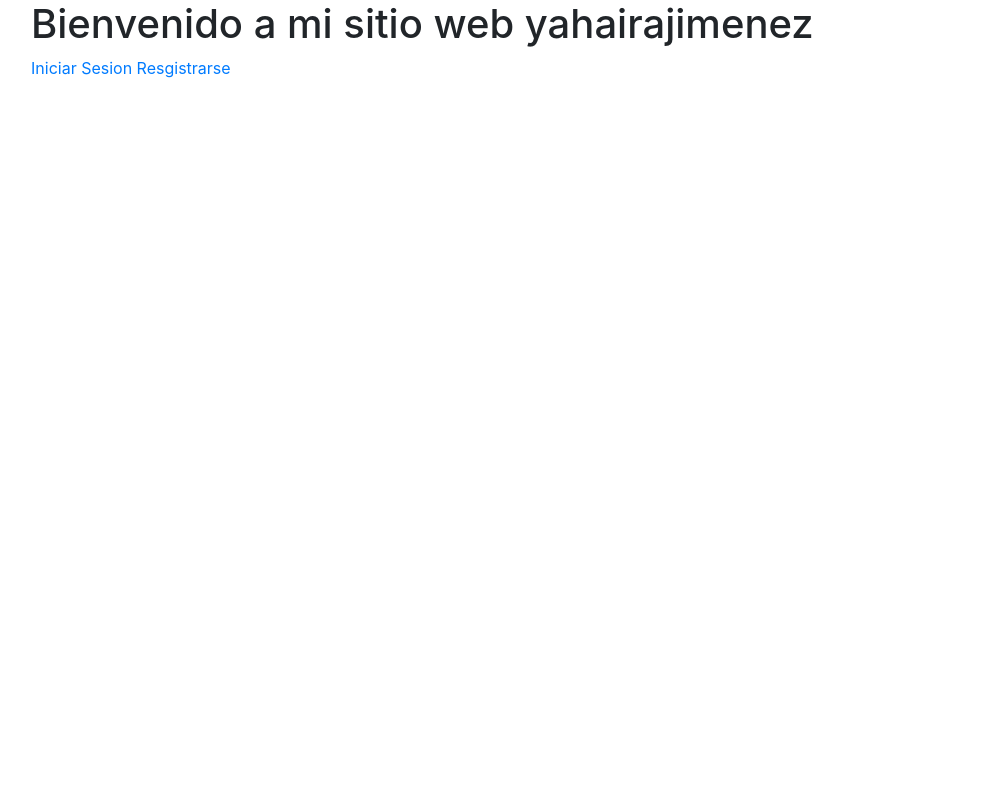
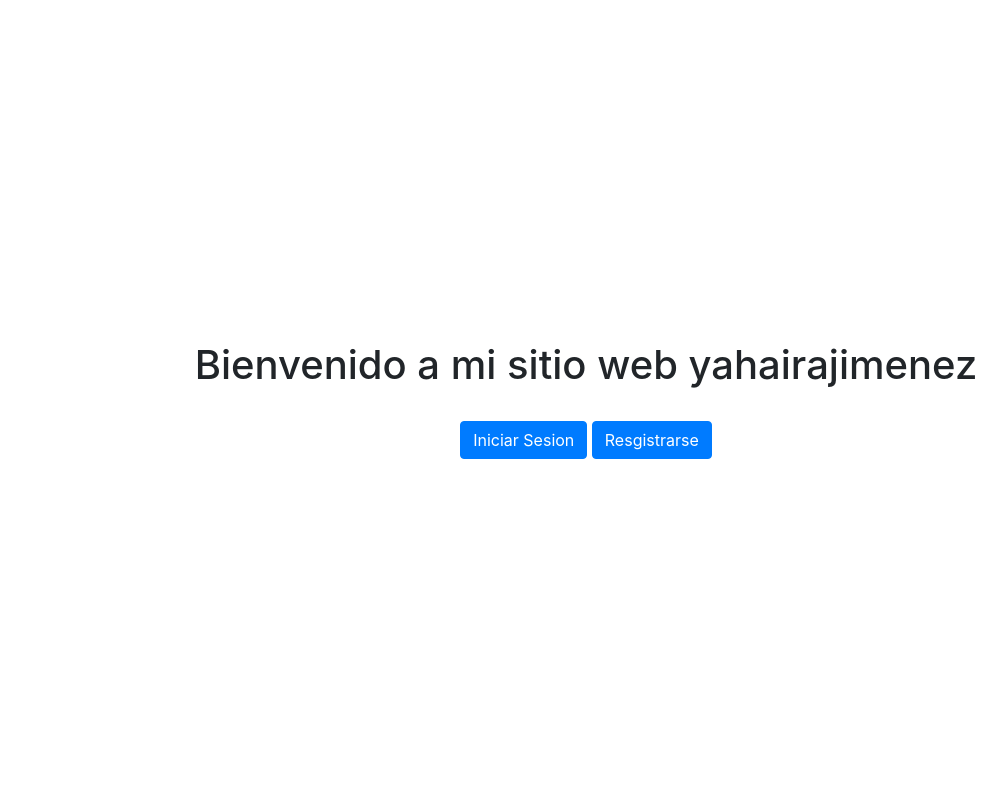
Before and after one commit to Yahaira3/aprendiendo_php, a PHP site: page / in a window 1280 px wide. Shown: the whole page, without its empty margins (54-1060 px from the left). Run offline with PHP 8.4, Linux system fonts and the light colour scheme.

Commit message:
actualizar

```diff
--- a/public_html_proyecto/app/vistas/_head.php
+++ b/public_html_proyecto/app/vistas/_head.php
@@ -9,24 +9,7 @@
     <link rel="stylesheet" href="https://use.fontawesome.com/releases/v5.7.2/css/all.css" integrity="sha384-fnmOCqbTlWIlj8LyTjo7mOUStjsKC4pOpQbqyi7RrhN7udi9RwhKkMHpvLbHG9Sr" crossorigin="anonymous">
 <!--incluir bootstrap-->
 <link rel="stylesheet" href="https://stackpath.bootstrapcdn.com/bootstrap/4.3.1/css/bootstrap.min.css" integrity="sha384-ggOyR0iXCbMQv3Xipma34MD+dH/1fQ784/j6cY/iJTQUOhcWr7x9JvoRxT2MZw1T" crossorigin="anonymous">
-
-<style>
-#login  {
-display: flex;
-align-items: center;
-justify-content: center;
-height:100vh;
-}
-body a [Title]{
-    display:none;
-}
-#login form {
-    padding:30px;
-    border:solid 1px white;
-    border-radius:15px;
-     background:white;
-    color:black;
-}
-</style>
+<!--- incluir los estilos    --->
+<link rel = "stylesheet" href="recursos/css/style.css">
 
 </head>
--- a/public_html_proyecto/app/vistas/index.vista.php
+++ b/public_html_proyecto/app/vistas/index.vista.php
@@ -1,9 +1,16 @@
 <?php require "_head.php";?>
 <body>
 <div class="container">
+    <section  class= "d-flex vh-100 align-items-center justify-content-center flex-column">
+
 <h1><?= $saludo; ?></h1>
-<a href ="login.php">Iniciar Sesion</a>
-<a href ="registro.php">Resgistrarse</a>
+<br>
+<div>
+<a  class ="btn btn-primary" href ="login.php">Iniciar Sesion</a>
+<a class ="btn btn-primary" href ="registro.php">Resgistrarse</a>
+</div>
+    </section>
+
 </div>
 
 </body>
--- /dev/null
+++ b/public_html_proyecto/recursos/css/style.css
@@ -0,0 +1,19 @@
+
+#login {
+    display: flex;
+    align-items: center;
+    justify-content: center;
+    height: 100vh;
+}
+
+body a [Title] {
+    display: none;
+}
+
+#login form {
+    padding: 30px;
+    border: solid 1px white;
+    border-radius: 15px;
+    background: white;
+    color: black;
+}
```
Also changed, not shown: 3 other files.
